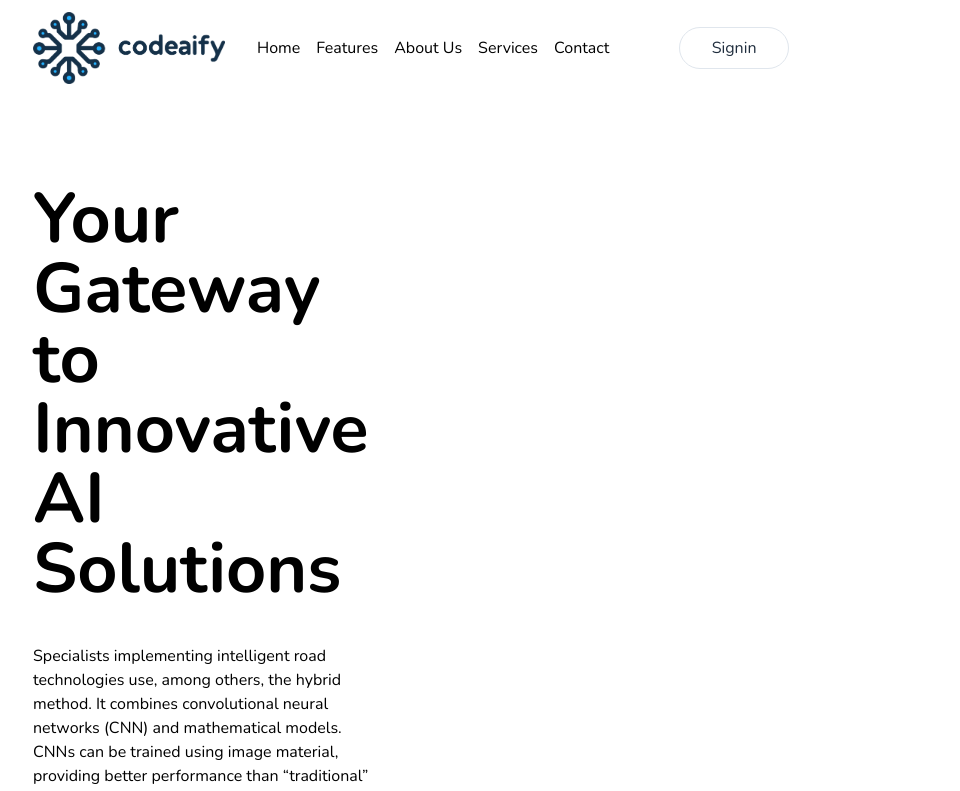
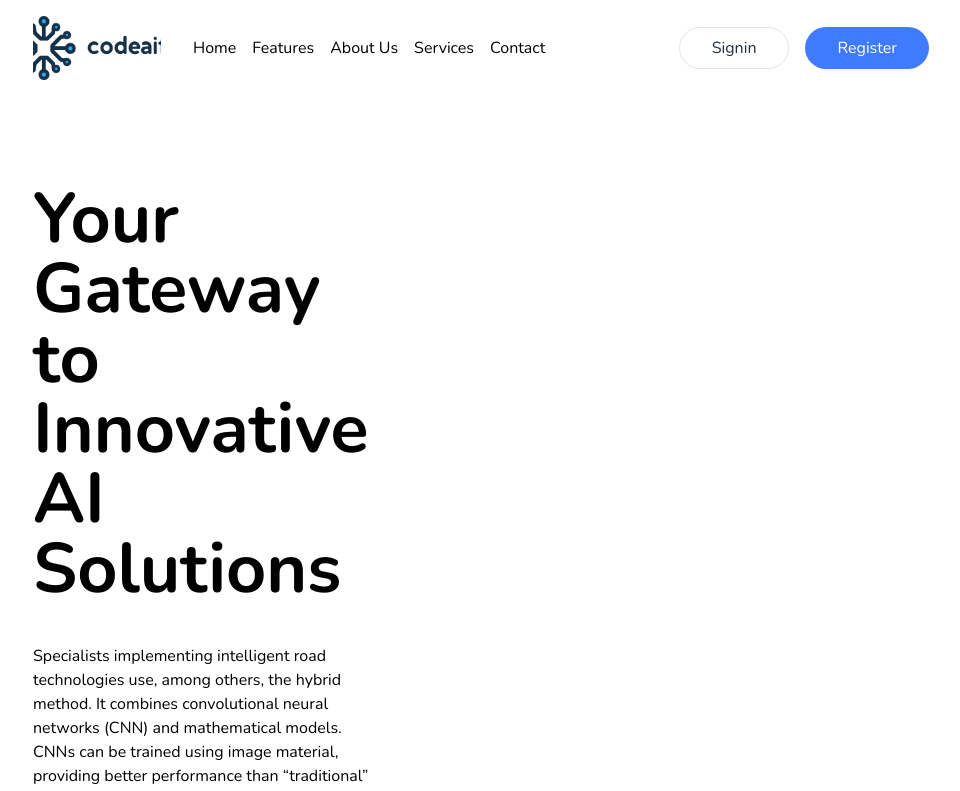
Before and after one commit to aakashraj001/codeaify, a React (Vite) app: page / in a window 1280 px wide. Shown: the top 791 px of the page, without its empty margins (159-1119 px from the left). Built offline with nearby package versions, Linux system fonts and the light colour scheme.

Commit message:
bug fixes

```diff
--- a/src/pages/components/navbar/navbar.tsx
+++ b/src/pages/components/navbar/navbar.tsx
@@ -8,7 +8,7 @@ const Navbar = ({ scrollToSection, aboutRef, servicesRef, contactRef, homeRef,fe
       <nav className="flex flex-row items-center justify-between mx-auto h-[12vh] w-[70vw]">
         <div className="flex items-center justify-start gap-8">
           <img
-            className="w-[15vw] h-[10vh] flex object-contain"
+            className="w-[10vw] h-[8vh] flex justify-start object-cover"
             src={logo}
             aria-label="Logo"
           />
@@ -18,7 +18,7 @@ const Navbar = ({ scrollToSection, aboutRef, servicesRef, contactRef, homeRef,fe
           <button className="border-[1px] border-gray-light hover:bg-orange-700 text-gray-darkest   py-2 px-8 rounded-[50px]">
             Signin
           </button>
-          <button className="bg-blue-dark hover:bg-blue-700 text-white py-2 px-8 rounded rounded-[50px]">
+          <button className="bg-blue-dark hover:bg-blue-700 bg-blue-light  text-white py-2 px-8 rounded rounded-[50px]">
             Register
           </button>
         </div>
--- a/src/pages/contact/contact.tsx
+++ b/src/pages/contact/contact.tsx
@@ -47,7 +47,7 @@ const Contact = forwardRef((props, ref) => {
               </div>
               <div className="mb-4 flex flex-col">
                 <label className="" htmlFor="message">Message</label>
-                <textarea name="" class="form-control h-auto" id="message" cols="30" rows="5"></textarea>
+                <textarea name="" className="form-control h-auto" id="message" cols="30" rows="5"></textarea>
               </div>
               <button type="submit" className="p-4 text-white rounded-[50px] bg-blue-dark">Send Message</button>
             </form>
```
